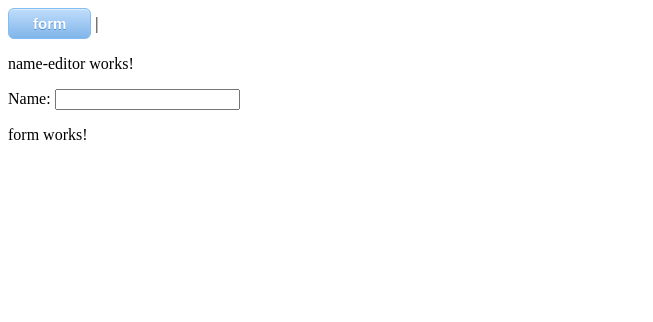
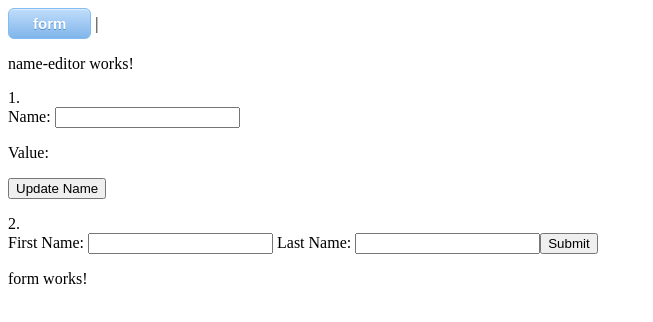
Before and after one commit to yahuihuang/ng14proj, an Angular app: page /form in a window 1280 px wide. Shown: the top 322 px of the page, without its empty margins (0-653 px from the left). Built offline with nearby package versions, Linux system fonts and the light colour scheme.

Commit message:
https://angular.tw/guide/reactive-forms / 把表單控制元件分組

```diff
--- a/src/app/views/form/name-editor/name-editor.component.html
+++ b/src/app/views/form/name-editor/name-editor.component.html
@@ -1,5 +1,28 @@
 <p>name-editor works!</p>
+1.<br/>
 <label>
   Name:
   <input type="text" [formControl]="name">
 </label>
+
+<p>
+  Value: {{ name.value }}
+</p>
+
+<p>
+  <button (click)="updateName()">Update Name</button>
+</p>
+2.<br/>
+<form [formGroup]="profileForm" (ngSubmit)="onSubmit()">
+  <label>
+    First Name:
+    <input type="text" formControlName="firstName">
+  </label>
+
+  <label>
+    Last Name:
+    <input type="text" formControlName="lastName">
+  </label>
+
+  <button type="submit" [disabled]="!profileForm.valid">Submit</button>
+</form>
--- a/src/app/views/form/name-editor/name-editor.component.ts
+++ b/src/app/views/form/name-editor/name-editor.component.ts
@@ -1,5 +1,5 @@
 import { Component, OnInit } from '@angular/core';
-import { FormControl } from '@angular/forms';
+import { FormControl, FormGroup } from '@angular/forms';
 
 @Component({
   selector: 'app-name-editor',
@@ -8,10 +8,22 @@ import { FormControl } from '@angular/forms';
 })
 export class NameEditorComponent implements OnInit {
   name = new FormControl('');
+  profileForm = new FormGroup({
+    firstName: new FormControl(''),
+    lastName: new FormControl(''),
+  });
 
   constructor() { }
 
   ngOnInit(): void {
   }
 
+  updateName() {
+    this.name.setValue('Grace');
+  }
+
+  onSubmit() {
+    // TODO: Use EventEmitter with form value
+    console.warn(this.profileForm.value);
+  }
 }
```
